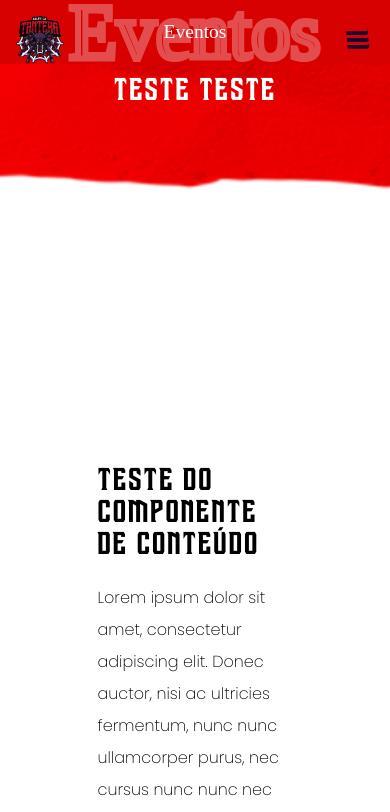
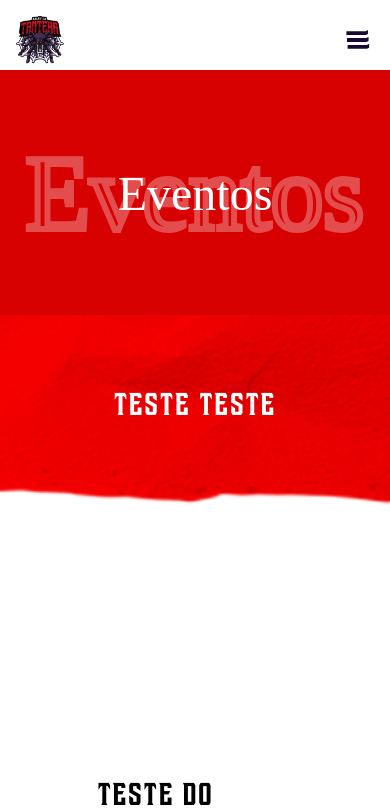
Before and after one commit to EquipeTantera/Landing_Page_Tantera, a React (Vite) app in the folder src/frontend/: page / in a window 390 px wide. Shown: the top 812 px of the page. Built offline with nearby package versions, Linux system fonts and the light colour scheme.

Commit message:
feat: main title mobile and desktop
- adding responsive main title for mobile and desktop.

```diff
--- a/src/frontend/src/components/Header/styles.module.scss
+++ b/src/frontend/src/components/Header/styles.module.scss
@@ -7,8 +7,10 @@
   padding: 2rem 3rem;
   width: 100%;
   transition: background-color 0.3s;
-  z-index: 2;
+  z-index: 3;
   position: absolute;
+  top: 0;
+  left: 0;
 
   &__container__imagem {
     width: 5rem;
@@ -21,14 +23,14 @@
     top: 1rem;
     left: 1rem;
     opacity: 0;
-    z-index: 3;
+    z-index: 4;
     width: 40px;
     height: 40px;
     cursor: pointer;
 
     &__label {
       display: none;
-      z-index: 2;
+      z-index: 4;
       cursor: pointer;
 
       &__close {
@@ -69,7 +71,6 @@
       }
     }
   }
-
 
   &.scrolled {
     background-color: transparent;
@@ -124,5 +125,4 @@
   .menuActive {
     background-color: v.$purple-1;
   }
-
 }
--- a/src/frontend/src/components/MainTitle/styles.module.scss
+++ b/src/frontend/src/components/MainTitle/styles.module.scss
@@ -8,19 +8,58 @@
   display: flex;
   align-items: center;
   justify-content: center;
-  position: absolute;
+  position: relative;
+  padding: 2rem;
+  box-sizing: border-box;
 
-  @media screen and (max-width: 768px) {
-    width: 100%;
-    height: auto;
-    padding: 2rem;
+  @media screen and (max-width: 1200px) {
+    height: 700px;
 
     .title-shadow {
-      font-size: 20vw;
+      font-size: 300px;
     }
 
     .title {
-      font-size: 5vw;
+      font-size: 80px;
+    }
+  }
+
+  @media screen and (max-width: 992px) {
+    height: 600px;
+
+    .title-shadow {
+      font-size: 200px;
+    }
+
+    .title {
+      font-size: 60px;
+    }
+  }
+
+  @media screen and (max-width: 768px) {
+    height: 245px;
+    padding: 1rem;
+    margin-top: 70px;
+
+    .title-shadow {
+      font-size: 21vw;
+    }
+
+    .title {
+      font-size: 8vw;
+    }
+  }
+
+  @media screen and (max-width: 576px) {
+    padding: 0.5rem;
+    margin-top: 70px;
+
+    .title-shadow {
+      font-size: 105px;
+    }
+
+    .title {
+      font-size: 48px;
     }
   }
 }
```
